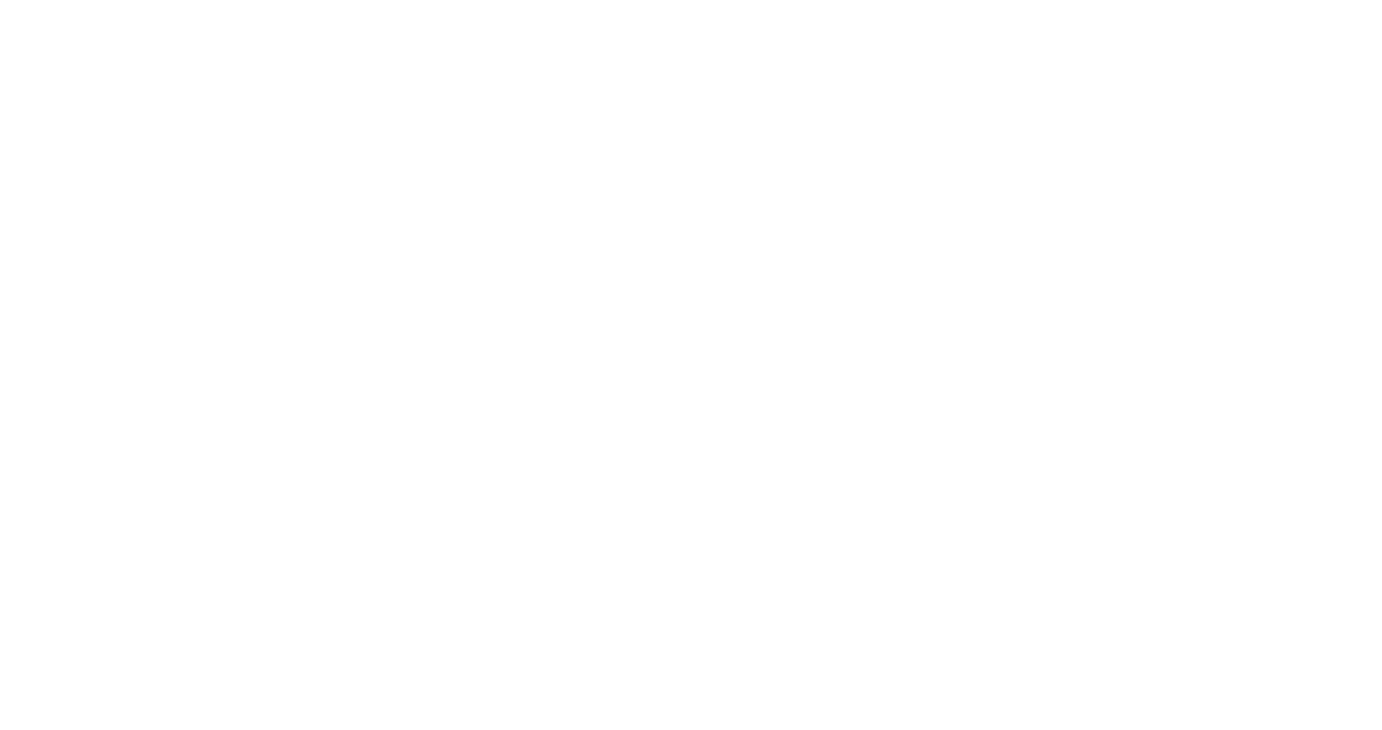
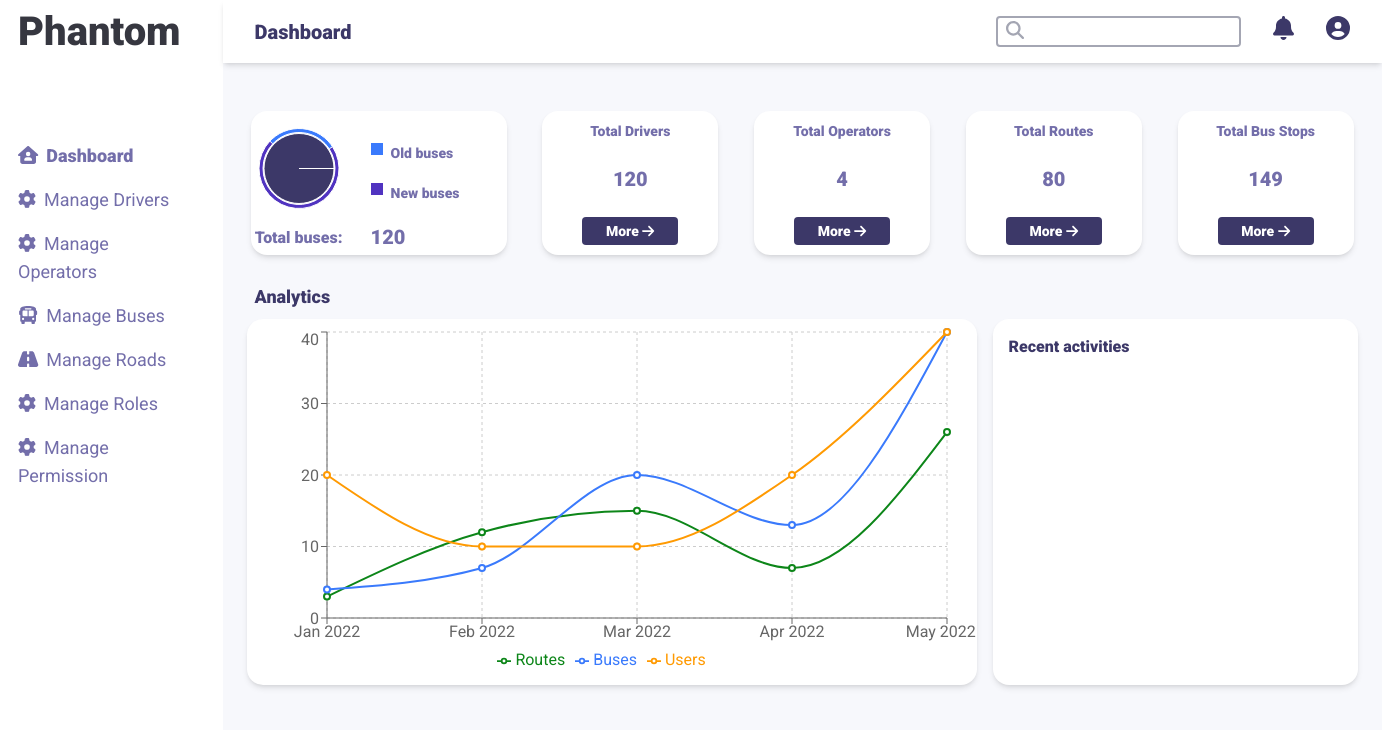
Before and after one commit to atlp-rwanda/Phantom-Frontend-Elites, a React app: page /dashboard in a window 1280 px wide. Before the commit this address had no page. Shown: the top 730 px of the page, 1382 px wide, since content can reach past the window. Built offline with nearby package versions, Linux system fonts and the light colour scheme.

Commit message:
Addmin dashboard feature

```diff
--- a/package.json
+++ b/package.json
@@ -78,6 +78,7 @@
     "react-redux": "^7.2.8",
     "react-router-dom": "^6.3.0",
     "react-toastify": "^8.2.0",
+    "recharts": "^2.1.9",
     "redux": "^4.1.2",
     "redux-thunk": "^2.4.1",
     "serve": "^13.0.2"
--- a/src/App.js
+++ b/src/App.js
@@ -8,6 +8,7 @@
 import About from "./components/About";
 import OperatorDashboard from "./components/AdminDashboard/OperatorDashboard";
 import DriverDashboard from "./components/AdminDashboard/DriverDashboard";
+import Dashboard from "./components/AdminDashboard/Dashboard";
 
 /* =============================================
 App Function Component
@@ -24,6 +25,7 @@
           <Routes>
             <Route path="/" element={<Home />} />
             <Route path="/about" element={<About />} />
+            <Route path="/dashboard" element={<Dashboard />} />
             <Route path="/operators" element={<OperatorDashboard />} />
             <Route path="/drivers" element={<DriverDashboard />} />
           </Routes>
--- a/src/components/AdminDashboard/ChildComponents/DashboardNav.jsx
+++ b/src/components/AdminDashboard/ChildComponents/DashboardNav.jsx
@@ -10,9 +10,9 @@
 const DashboardNav = ({ navbarTitle }) => {
   return (
     <>
-      <div className="flex justify-between items-center bg-white border-b-2 border-gray-400 shadow-lg py-4 px-8">
+      <div className="flex justify-between items-center bg-white  border-gray-400 shadow-md py-4 px-8">
         <div>
-          <h1 className="text-xl font-bold text-primary">{navbarTitle}</h1>
+          <h1 className="text-xl font-bold text-[#3C3868]">{navbarTitle}</h1>
         </div>
 
         <div className="flex">
@@ -25,13 +25,13 @@
           </div>
           <div className="mr-8">
             <FontAwesomeIcon
-              className="text-2xl text-[#363740] cursor-pointer"
+              className="text-2xl text-[#3C3868] cursor-pointer"
               icon={faBell}
             />
           </div>
           <div>
             <FontAwesomeIcon
-              className="text-2xl text-[#363740] cursor-pointer"
+              className="text-2xl text-[#3C3868] cursor-pointer"
               icon={faCircleUser}
             />
           </div>
--- a/src/components/AdminDashboard/ChildComponents/DashboardSidebar.jsx
+++ b/src/components/AdminDashboard/ChildComponents/DashboardSidebar.jsx
@@ -22,34 +22,49 @@
 
         <div className="text-gray-900 text-lg flex-col pl-4">
           <div className="hover:text-gray-600 mb-4" activeclassname="active">
-            <FontAwesomeIcon icon={faHouseUser} className="pr-2" />
-            <Link className="" to="/admin">
+            <FontAwesomeIcon
+              icon={faHouseUser}
+              className="pr-2 text-[#736EAA] "
+            />
+            <Link className="text-[#736EAA]" to="/dashboard">
               Dashboard
             </Link>
           </div>
           <div className="hover:text-gray-600 mb-4">
-            <FontAwesomeIcon icon={faGear} className="pr-2" />
-            <Link to="/drivers">Manage Drivers</Link>
+            <FontAwesomeIcon icon={faGear} className="pr-2 text-[#736EAA]" />
+            <Link className="text-[#736EAA]" to="/drivers">
+              Manage Drivers
+            </Link>
           </div>
           <div className="hover:text-gray-600 mb-4">
-            <FontAwesomeIcon icon={faGear} className="pr-2" />
-            <Link to="/operators">Manage Operators</Link>
+            <FontAwesomeIcon icon={faGear} className="pr-2 text-[#736EAA]" />
+            <Link className="text-[#736EAA]" to="/operators">
+              Manage Operators
+            </Link>
           </div>
           <div className="hover:text-gray-600 mb-4">
-            <FontAwesomeIcon icon={faBus} className="pr-2" />
-            <Link to="/buses">Manage Buses</Link>
+            <FontAwesomeIcon icon={faBus} className="pr-2 text-[#736EAA]" />
+            <Link className="text-[#736EAA]" to="/buses">
+              Manage Buses
+            </Link>
           </div>
           <div className="hover:text-gray-600 mb-4">
-            <FontAwesomeIcon icon={faRoad} className="pr-2" />
-            <Link to="/roads">Manage Roads</Link>
+            <FontAwesomeIcon icon={faRoad} className="pr-2 text-[#736EAA]" />
+            <Link className="text-[#736EAA]" to="/roads">
+              Manage Roads
+            </Link>
           </div>
           <div className="hover:text-gray-600 mb-4">
-            <FontAwesomeIcon icon={faGear} className="pr-2" />
-            <Link to="/roles">Manage Roles</Link>
+            <FontAwesomeIcon icon={faGear} className="pr-2 text-[#736EAA]" />
+            <Link className="text-[#736EAA]" to="/roles">
+              Manage Roles
+            </Link>
           </div>
           <div className="hover:text-gray-600">
-            <FontAwesomeIcon icon={faGear} className="pr-2" />
-            <Link to="/permissions">Manage Permission</Link>
+            <FontAwesomeIcon icon={faGear} className="pr-2 text-[#736EAA]" />
+            <Link className="text-[#736EAA]" to="/permissions">
+              Manage Permission
+            </Link>
           </div>
         </div>
       </div>
--- /dev/null
+++ b/src/components/AdminDashboard/Dashboard.jsx
@@ -0,0 +1,26 @@
+import React from "react";
+import DashboardContainer from "../DashboardComponents/DashboardContainer";
+import DashboardNav from "./ChildComponents/DashboardNav";
+import DashboardSidebar from "./ChildComponents/DashboardSidebar";
+
+const Dashboard = () => {
+  return (
+    <>
+      <div className="flex">
+        <div className="flex-2">
+          <div>
+            <DashboardSidebar />
+          </div>
+        </div>
+        <div className="flex-1 bg-[#F7F8FC]">
+          <div>
+            <DashboardNav navbarTitle="Dashboard" />
+          </div>
+          <DashboardContainer />
+        </div>
+      </div>
+    </>
+  );
+};
+
+export default Dashboard;
--- /dev/null
+++ b/src/components/DashboardComponents/Analytics.jsx
@@ -0,0 +1,68 @@
+// src/components/line.rechart.js
+
+import React from "react";
+import {
+  LineChart,
+  Line,
+  YAxis,
+  XAxis,
+  CartesianGrid,
+  Tooltip,
+  Legend,
+} from "recharts";
+
+const LineRechartComponent = () => {
+  const data = [
+    {
+      name: "Jan 2022",
+      Routes: 3,
+      Buses: 4,
+      Users: 20,
+    },
+    {
+      name: "Feb 2022",
+      Routes: 12,
+      Buses: 7,
+      Users: 10,
+    },
+    {
+      name: "Mar 2022",
+      Routes: 15,
+      Buses: 20,
+      Users: 10,
+    },
+    {
+      name: "Apr 2022",
+      Routes: 7,
+      Buses: 13,
+      Users: 20,
+    },
+    {
+      name: "May 2022",
+      Routes: 26,
+      Buses: 40,
+      Users: 40,
+    },
+  ];
+
+  return (
+    <LineChart
+      width={730}
+      height={350}
+      data={data}
+      margin={{ top: 5, right: 30, left: 20, bottom: 5 }}
+    >
+      <CartesianGrid strokeDasharray="3 3" />
+      <XAxis dataKey="name" />
+      <YAxis />
+      <Tooltip />
+      <Legend />
+      <Line type="monotone" dataKey="Routes" stroke="#0D8619" strokeWidth={2} />
+
+      <Line type="monotone" dataKey="Buses" stroke="#3A7AFC" strokeWidth={2} />
+      <Line type="monotone" dataKey="Users" stroke="#FF9A02" strokeWidth={2} />
+    </LineChart>
+  );
+};
+
+export default LineRechartComponent;
--- /dev/null
+++ b/src/components/DashboardComponents/Circle.jsx
@@ -0,0 +1,34 @@
+import React from "react";
+import { PieChart, Pie, Cell, Legend, ResponsiveContainer } from "recharts";
+
+const data01 = [{ name: "Group A", value: 400 }];
+const data02 = [
+  { name: "Group A", value: 300 },
+  { name: "Group B", value: 700 },
+];
+const COLORS = ["#3A7AFC", "#5033C0"];
+const Circle = () => {
+  return (
+    <ResponsiveContainer width="100%" height="80%">
+      <PieChart width={800} height={400}>
+        <Pie data={data01} dataKey="value" outerRadius={35} fill="#3C3868" />
+        <Pie
+          data={data02}
+          innerRadius={36}
+          outerRadius={40}
+          fill="#8884d8"
+          paddingAngle={-3}
+          dataKey="value"
+          legendType="circle"
+          startAngle={30}
+          endAngle={390}
+        >
+          {data02.map((entry, index) => (
+            <Cell key={`cell-${index}`} fill={COLORS[index % COLORS.length]} />
+          ))}
+        </Pie>
+      </PieChart>
+    </ResponsiveContainer>
+  );
+};
+export default Circle;
--- /dev/null
+++ b/src/components/DashboardComponents/CircleWidget.jsx
@@ -0,0 +1,33 @@
+import React from "react";
+import Circle from "./Circle";
+const CircleWidget = () => {
+  return (
+    <>
+      <div className=" flex gap-6 bg-white rounded-2xl h-36 w-64  m-1 pr-10 shadow-md">
+        <div className="flex-col w-[50%]">
+          <Circle />
+          <div className="text-[#736EAA] w-[100%] text-center font-semibold">
+            Total buses:
+          </div>
+        </div>
+        <div className="flex flex-col gap-y-5 w-[50%] mt-8">
+          <div className="flex gap-2 w-[100%]  ">
+            <div className="bg-[#3A7AFC] w-3 h-3"></div>
+            <div className="text-sm text-[#736EAA] font-semibold">
+              Old buses
+            </div>
+          </div>
+          <div className="flex gap-2 w-[100%]">
+            <div className="bg-[#5033C0] w-3 h-3"></div>
+            <div className="text-sm text-[#736EAA] font-semibold">
+              New buses
+            </div>
+          </div>
+          <div className="text-xl text-[#736EAA] font-semibold">120</div>
+        </div>
+      </div>
+    </>
+  );
+};
+
+export default CircleWidget;
--- /dev/null
+++ b/src/components/DashboardComponents/DashboardContainer.jsx
@@ -0,0 +1,43 @@
+import React from "react";
+import CircleWidget from "./CircleWidget";
+import TotalWidget from "./TotalWidget";
+import Analytics from "./Analytics";
+
+const DashboardContainer = () => {
+  return (
+    <>
+      <div className=" flex-col bg-[#F7F8FC] mt-11 mx-3 px-3">
+        <div className="flex justify-between ">
+          <CircleWidget />
+          <TotalWidget title="Total Drivers" amount={120} />
+          <TotalWidget title="Total Operators" amount={4} />
+          <TotalWidget title="Total Routes" amount={80} />
+          <TotalWidget title="Total Bus Stops" amount={149} />
+        </div>
+        <div className="flex ">
+          <div className="flex flex-col  mt-4">
+            <div className="font-semibold p-2 text-lg text-[#3C3868]">
+              Analytics
+            </div>
+            <div className="flex gap-4 ">
+              <div className="bg-white rounded-2xl shadow-md py-2">
+                <Analytics />
+              </div>
+              <div className="bg-white rounded-2xl shadow-md py-2 ">
+                <div className="w-[365px]">
+                  <div className="pl-4 pt-2 font-semibold text-[#3C3868] ">
+                    Recent activities
+                  </div>
+                  <div></div>
+                </div>
+              </div>
+            </div>
+          </div>
+          <div></div>
+        </div>
+      </div>
+    </>
+  );
+};
+
+export default DashboardContainer;
--- /dev/null
+++ b/src/components/DashboardComponents/TotalWidget.jsx
@@ -0,0 +1,19 @@
+import React from "react";
+import { faArrowRight } from "@fortawesome/free-solid-svg-icons";
+import { FontAwesomeIcon } from "@fortawesome/react-fontawesome";
+
+const TotalWidget = ({ title, amount }) => {
+  return (
+    <>
+      <div className="flex justify-center text-center flex-col shadow-md gap-6 bg-white rounded-2xl h-36 w-44  m-1">
+        <div className="text-sm text-[#736EAA] font-semibold">{title}</div>
+        <div className="text-xl text-[#736EAA] font-semibold">{amount}</div>
+        <button class="bg-[#3C3868] self-center hover:bg-[#736EAA] w-24 text-white text-sm font-semibold py-1 px-2 rounded">
+          More <FontAwesomeIcon icon={faArrowRight} />
+        </button>
+      </div>
+    </>
+  );
+};
+
+export default TotalWidget;
--- a/src/store.js
+++ b/src/store.js
@@ -9,12 +9,6 @@
 ============================================== */
 const middleware = [thunk];
 
-const store = createStore(
-  allReducers,
-  compose(
-    applyMiddleware(...middleware),
-    window.__REDUX_DEVTOOLS_EXTENSION__ && window.__REDUX_DEVTOOLS_EXTENSION__()
-  )
-);
+const store = createStore(allReducers, compose(applyMiddleware(...middleware)));
 
 export default store;
```
Also changed, not shown: 1 other file (tests, documents, lock files or other folders).
